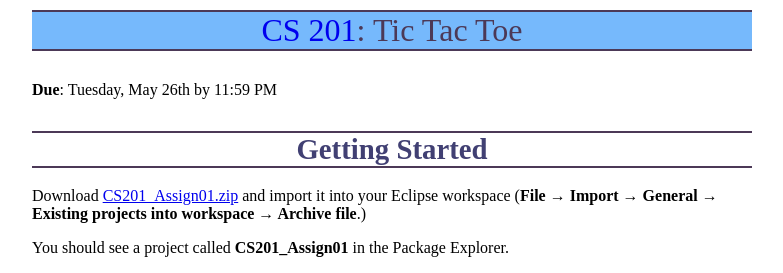
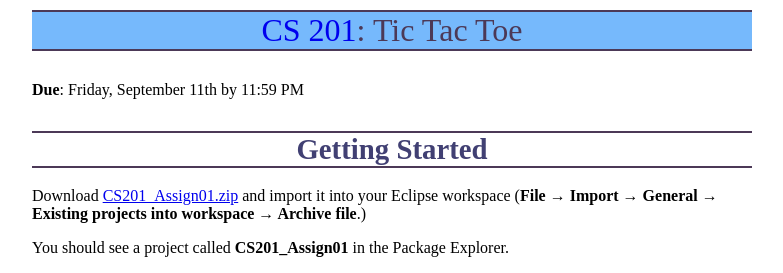
Before and after one commit to ycpcs/cs201-fall2015, a Jekyll site: the page built from assign/assign01.md, in a window 1280 px wide and 900 px high. Shown: the top 273 px of the window, without its empty margins (248-1031 px from the left). Built offline with Jekyll 4.4.1, drawn with Linux system fonts in a browser that asks for light colours; Markdown is read by kramdown in place of the engine named in the settings.

Commit message:
updated due date

```diff
--- a/assign/assign01.md
+++ b/assign/assign01.md
@@ -3,7 +3,7 @@ layout: default
 title: "Tic Tac Toe"
 ---
 
-**Due**: Tuesday, May 26th by 11:59 PM
+**Due**: Friday, September 11th by 11:59 PM
 
 # Getting Started
 
```
